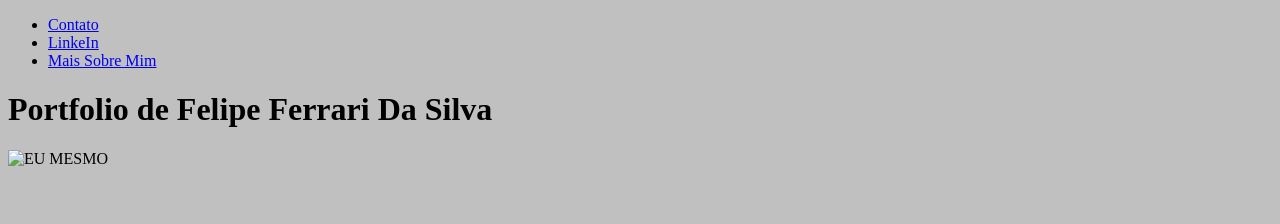
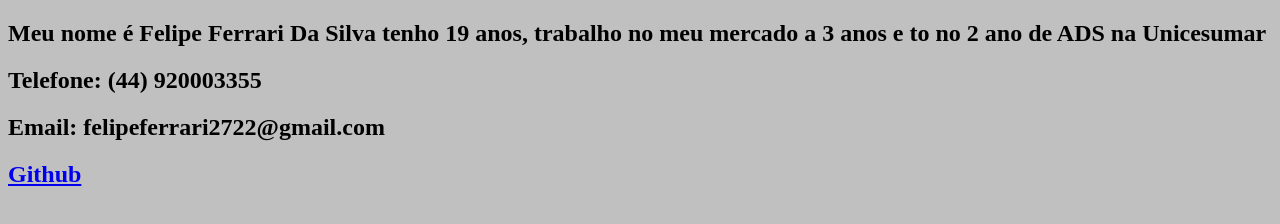
Before and after one commit to FelipeFerrariSilva/felipe, a plain HTML site: page sobre/index.html in a window 1280 px wide. Drawn offline with Linux system fonts and the light colour scheme; files that its build step writes are made by us from their sources.

Commit message:
Update index.html

```diff
--- a/sobre/index.html
+++ b/sobre/index.html
@@ -4,21 +4,12 @@
     <meta charset="UTF-8">
     <meta name="viewport" content="width=device-width, initial-scale=1.0">
     <title>Meu Portifolio</title>
-    <link rel="stylesheet" href="css/style.css">
+    <link rel="stylesheet" href="style.css">
 </head>
 <body>
-    <div class="topo">
-            <ul>
-                <li><a href="Https://wa.me/5544920003355">Contato</a></li>
-                <li><a href="https://www.linkedin.com/in/felipe-ferrari-da-silva-48a699259?utm_source=share&utm_campaign=share_via&utm_content=profile&utm_medium=android_app">LinkeIn</a></li>
-                <li><a href="sobre/index.html">Mais Sobre Mim</a></li>
-            </ul>
-    </div>
-    <div class="conteudo">
-        <h1>Portfolio de Felipe Ferrari Da Silva</h1>
-    </div>
-    <div class="imagem">
-        <img src="imagens/WhatsApp Image 2025-03-16 at 18.07.54.jpeg" alt="EU MESMO" width="" height="500">
-    </div>
+    <h2>Meu nome é Felipe Ferrari Da Silva tenho 19 anos, trabalho no meu mercado a 3 anos e to no 2 ano de ADS na Unicesumar</h2>
+    <h2>Telefone: (44) 920003355</h2>
+    <h2>Email: felipeferrari2722@gmail.com</h2>
+    <h2><a href="#">Github</a></h2>
 </body>
 </html>
```
